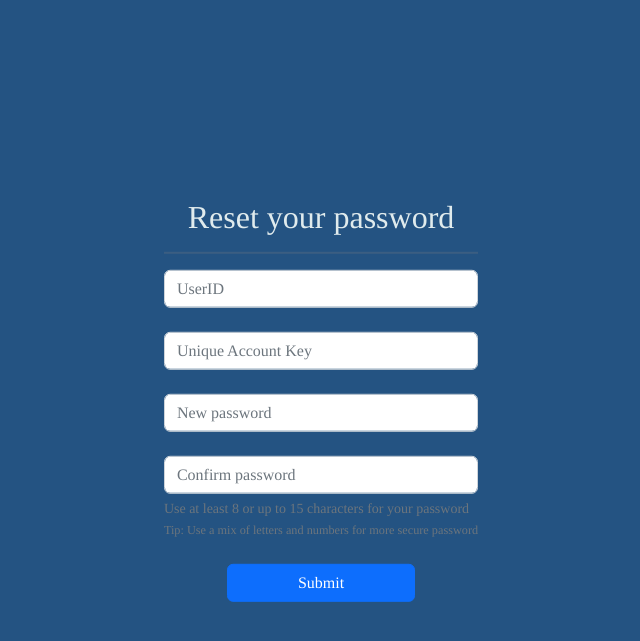
After one commit to changco0987/collaboratory-web-version-, a PHP site: page /html/resetpass.html in a window 1280 px wide. The commit adds this page. Shown: the top 641 px of the page, without its empty margins (319-959 px from the left). Run offline with PHP 8.4, Linux system fonts and the light colour scheme.

```diff
--- /dev/null
+++ b/css/resetpass.css
@@ -0,0 +1,17 @@
+body{
+    background-color: #245382;
+    color: #E0EBED;
+}
+
+
+.container{
+    position: absolute;
+    top: 50%;
+    left: 50%;
+    transform: translateX(-50%) translateY(-50%);
+    font-family:"Bahnschrift", Times, serif;
+}
+
+#submitBtn{
+    width: 60%;
+}
--- a/css/signup.css
+++ b/css/signup.css
@@ -57,5 +57,5 @@ body{
 #submitBtn{
     position: relative;
     left: -5%;
-    width: 50%;
+    width: 60%;
 }
--- /dev/null
+++ b/html/resetpass.html
@@ -0,0 +1,63 @@
+<!DOCTYPE html>
+<html lang="en">
+<head>
+    <meta charset="UTF-8">
+    <meta http-equiv="X-UA-Compatible" content="IE=edge">
+    <meta name="viewport" content="width=device-width, initial-scale=1.0">
+
+
+        <!-- CSS only Bootsrap-->
+        <link href="https://cdn.jsdelivr.net/npm/bootstrap@5.2.0-beta1/dist/css/bootstrap.min.css" rel="stylesheet" integrity="sha384-0evHe/X+R7YkIZDRvuzKMRqM+OrBnVFBL6DOitfPri4tjfHxaWutUpFmBp4vmVor" crossorigin="anonymous">
+        <!-- JavaScript Bundle with Popper (bootstrap)-->
+        <script src="https://cdn.jsdelivr.net/npm/bootstrap@5.2.0-beta1/dist/js/bootstrap.bundle.min.js" integrity="sha384-pprn3073KE6tl6bjs2QrFaJGz5/SUsLqktiwsUTF55Jfv3qYSDhgCecCxMW52nD2" crossorigin="anonymous"></script>
+        <!--My CSS-->
+        <link rel="stylesheet" href="../css/resetpass.css">
+
+
+
+
+        <!--My Javascript-->
+        <script src="../script/" type="text/javascript"></script>
+        <link rel="icon" href="../Asset/AppIcon.ico">
+    <title>Collaboratory - reset password</title>
+</head>
+<body>
+
+    <div class="row">
+        <div class="col-sm-12">
+            <div class="container">
+                <div class="d-flex justify-content-center">
+                    <form action="checkCredentials.php" method="POST">
+                        <div class="form-group">
+                            <center>
+                                <h2>Reset your password</h2>
+                            </center>
+                        </div>
+                        <hr style="height:2px;border-width:0;color:gray;background-color:gray">
+                        <div class="form-group">
+                            <input type="text" class="form-control" id="useridTb" name="useridTb" placeholder="UserID" required>
+                            <br>
+                            <input type="text" class="form-control" id="uakTb" name="uakTb" placeholder="Unique Account Key" required>
+                            <br>
+                            <input type="password" class="form-control" id="passwordTb" name="passwordTb" placeholder="New password" minlength="8" maxlength="15" required>
+                            <br>
+                            <input type="password" class="form-control" id="confirmpassTb" name="confirmpassTb" placeholder="Confirm password" minlength="8" maxlength="15" required>
+                            <div id="passwordHelpBlock" class="form-text">
+                                Use at least 8 or up to 15 characters for your password <br>
+                                <small>Tip: Use a mix of letters and numbers for more secure password</small>
+                            </div>
+                            <br>
+                            <center>
+                                <button type="submit" class="btn btn-primary" id="submitBtn">Submit</button>
+                            </center>
+                        </div>
+                    </form>
+                </div>
+            </div>
+        </div>
+    </div>
+
+
+
+</body>
+</html>
```
Also changed, not shown: css/userDashboard.css (added, +77 -0 lines), html/signup.html (+2 -5 lines), html/userDashboard.html (added, +73 -0 lines), css/login.css (line endings or trailing spaces).
